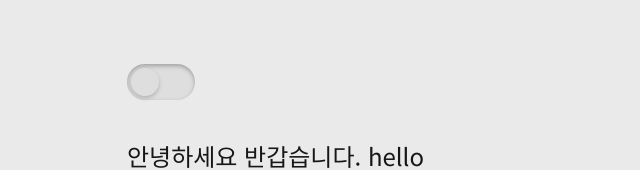
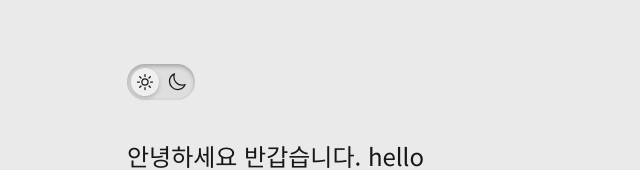
Before and after one commit to rygus9/blog, a Next.js app: page / in a window 1280 px wide. Shown: the top 170 px of the page, without its empty margins (113-753 px from the left). Built offline with nearby package versions, Linux system fonts and the light colour scheme.

Commit message:
feat: 아이콘 추가하기

```diff
--- a/app/_common/components/DarkToggle.tsx
+++ b/app/_common/components/DarkToggle.tsx
@@ -1,5 +1,6 @@
 "use client";
 
+import { MoonIcon, SunIcon } from "@heroicons/react/24/outline";
 import { useTheme } from "next-themes";
 import { useCallback, useEffect, useState } from "react";
 
@@ -27,9 +28,10 @@ export const DarkToggle = () => {
         "after:absolute after:w-7 after:h-7 after:rounded-full after:top-1 after:left-1 after:shadow-[0px_2px_4px_rgba(0,0,0,0.2)]",
         theme === "dark"
           ? "bg-[#202020] after:left-[36px] after:bg-[#454545]"
-          : "bg-[#dedede] after:left-1 after:bg-[#dedede]",
+          : "bg-[#dedede] after:left-1 after:bg-[#efefef]",
       )}
     >
+      <MoonIcon className="absolute top-2 left-[40px] z-10 w-5 h-5" />
       <input
         type="checkbox"
         id="dark-toggle"
@@ -37,6 +39,7 @@ export const DarkToggle = () => {
         onChange={handleToggle}
         className="hidden"
       />
+      <SunIcon className="absolute top-2 left-2 z-10 w-5 h-5" />
     </label>
   );
 };
```
